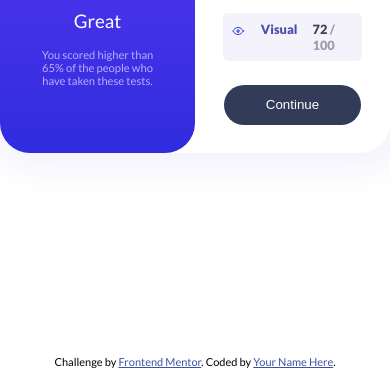
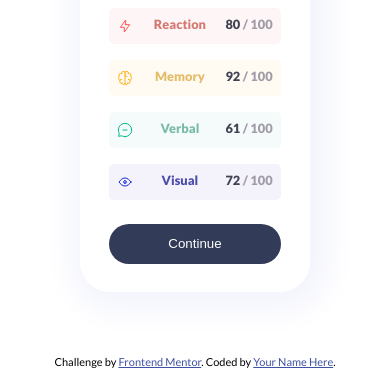
Before and after one commit to tylerpierson/results_summary_component, a plain HTML site: page results-summary-component-main/index.html in a window 390 px wide. Shown: the part 466-844 px from the top of the page. Drawn offline with Linux system fonts and the light colour scheme; a web font is replaced by a local one.

Commit message:
mobile commit

```diff
--- a/results-summary-component-main/style.css
+++ b/results-summary-component-main/style.css
@@ -148,6 +148,13 @@ button {
     margin-top: 1.5rem;
     border: none;
     border-radius: 40px;
+    transition: .5s ease;
+}
+
+button:hover {
+    opacity: .8;
+    transition: .5s ease;
+    cursor: pointer;
 }
 
 .attribution {
@@ -155,3 +162,11 @@ button {
     bottom: 0;
     margin-bottom: 10px;
 }
+
+/* Extra small devices (phones, 600px and down) */
+@media only screen and (max-width: 600px) {
+    .hero-container {
+        display: flex;
+        flex-direction: column;
+    }
+}
```
